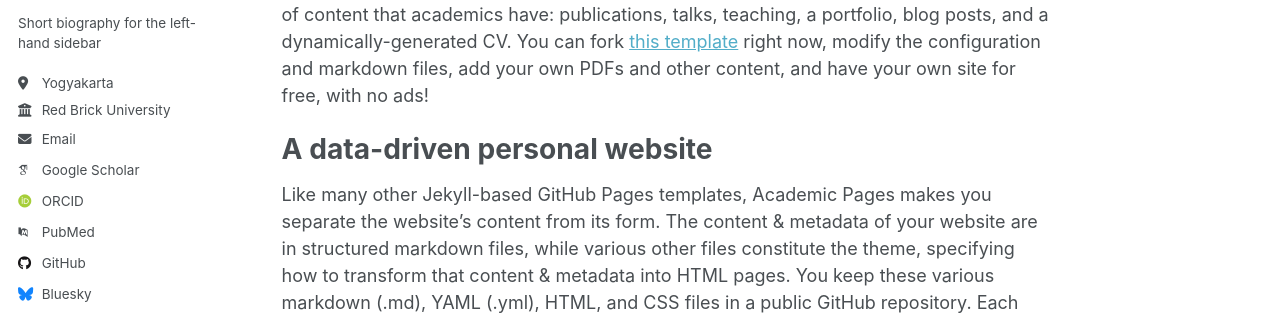
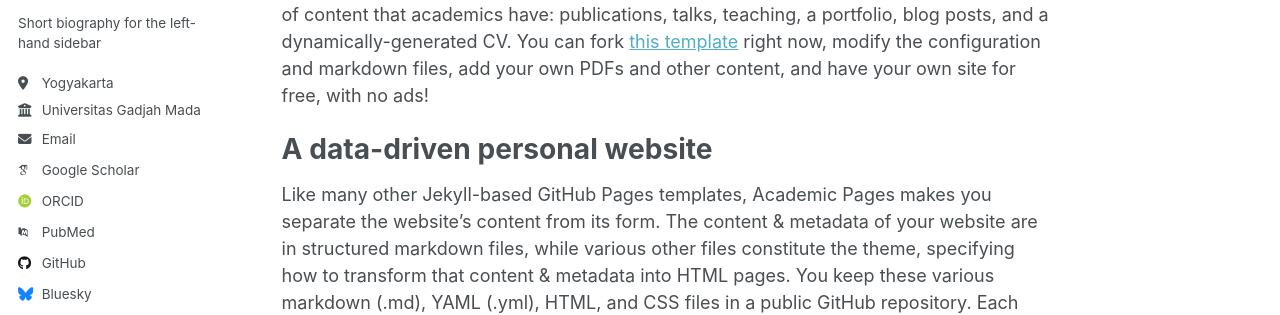
Before and after one commit to Imransadewo/Imransadewo.github.io, a Jekyll site: the page built from _pages/about.md, in a window 1280 px wide. Shown: the part 303-618 px from the top of the page. Built offline with Jekyll 4.4.1, drawn with Linux system fonts in a browser that asks for light colours; some web fonts are replaced.

Commit message:
fix: change univ

```diff
--- a/_config.yml
+++ b/_config.yml
@@ -27,9 +27,9 @@ author:
   pronouns         : # example: "he/him"
   bio              : "Short biography for the left-hand sidebar"
   location         : "Yogyakarta"
-  employer         : "Red Brick University"
+  employer         : "Universitas Gadjah Mada"
   uri              : # URL
-  email            : "none@example.org"
+  email            : ""
 
   # Academic websites
   arxiv            : # URL - Update with the correct link to your profile
```
